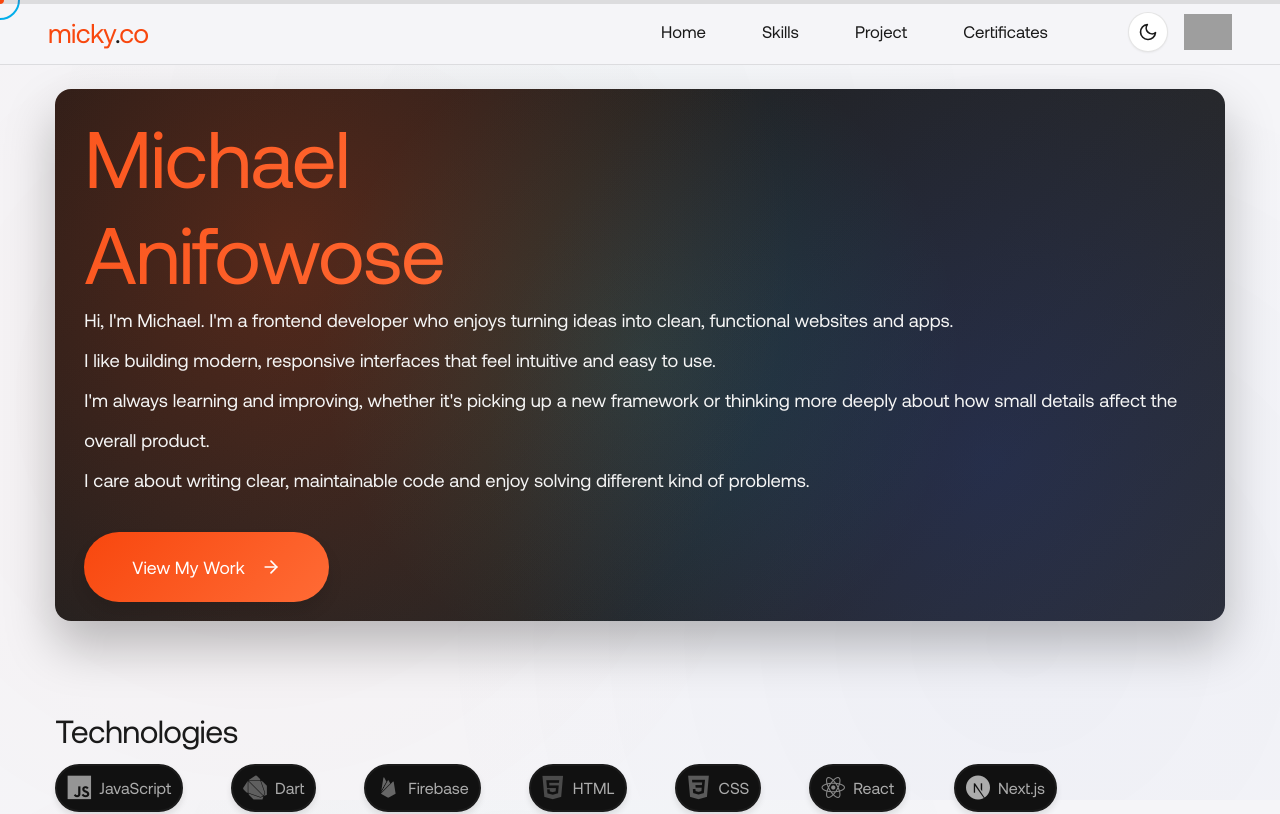
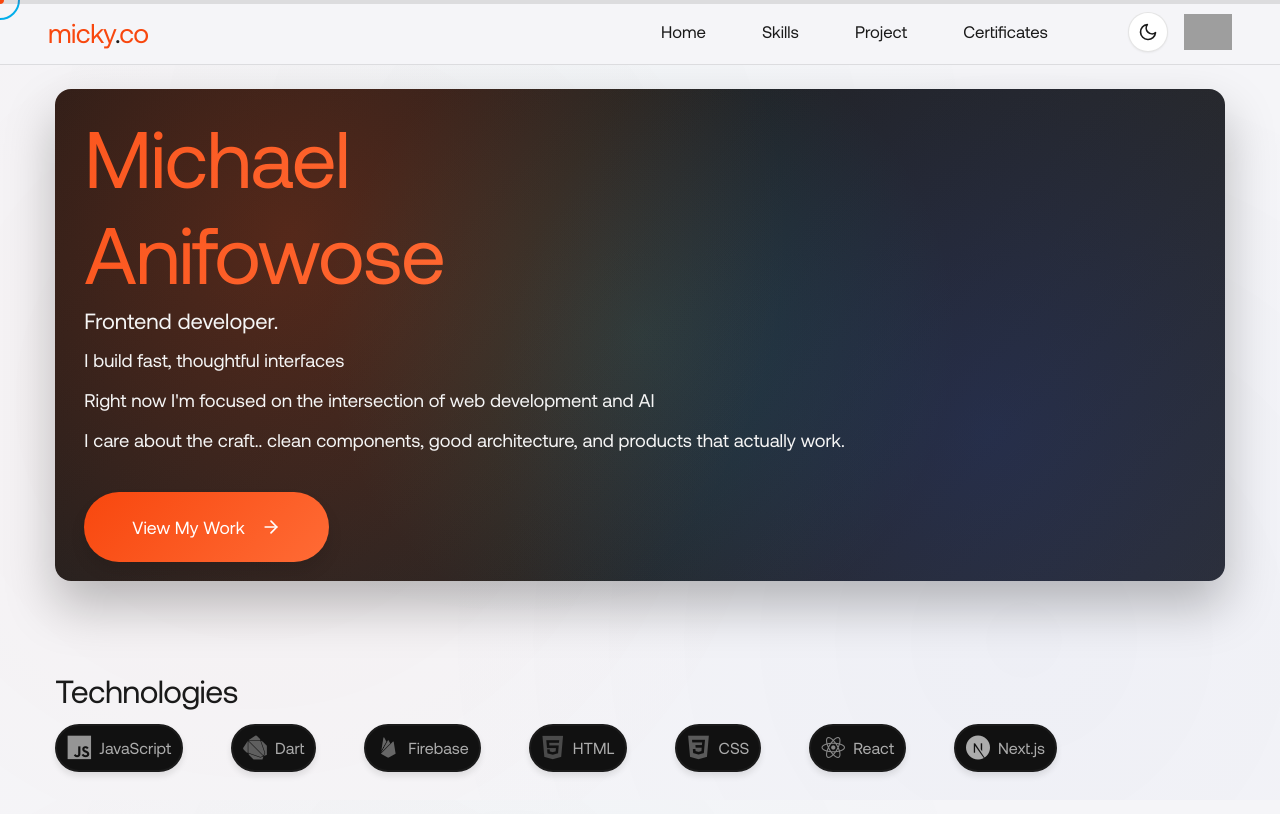
Before and after one commit to msamichael/micky, a React (Vite) app: page / in a window 1280 px wide. Shown: the top 814 px of the page. Built offline with nearby package versions, Linux system fonts and the light colour scheme; grey boxes are pictures that could not be loaded.

Commit message:
rewrite the introduction text

```diff
--- a/src/sections/Hero.jsx
+++ b/src/sections/Hero.jsx
@@ -30,21 +30,13 @@ const Hero = () => {
           <h2 className="gradient-text">Anifowose</h2>
         </div>
         <div className="about">
+          <p style={{fontSize:'22px'}}>
+Frontend developer.</p>
+<p>
+ I build fast, thoughtful interfaces </p>
+<p>Right now I'm focused on the intersection of web development and AI</p>
           <p>
-            Hi, I'm Michael. I'm a <span> frontend developer</span> who enjoys turning ideas
-            into clean, functional websites and apps.
-          </p>
-          <p>
-            I like building modern, responsive interfaces that
-            feel intuitive and easy to use.
-            </p>
-          <p>
-            I'm always learning and improving, whether it's picking up a
-            new framework or thinking more deeply about how small details affect the overall product.
-          </p>
-          <p>
-            I care about writing clear, maintainable code and enjoy solving different kind of problems.
-          </p>
+            I care about the craft.. clean components, good architecture, and products that actually work.</p>
         </div>
         <button className="cta-button" onClick={scrollToProjects}>
           View My Work
```
